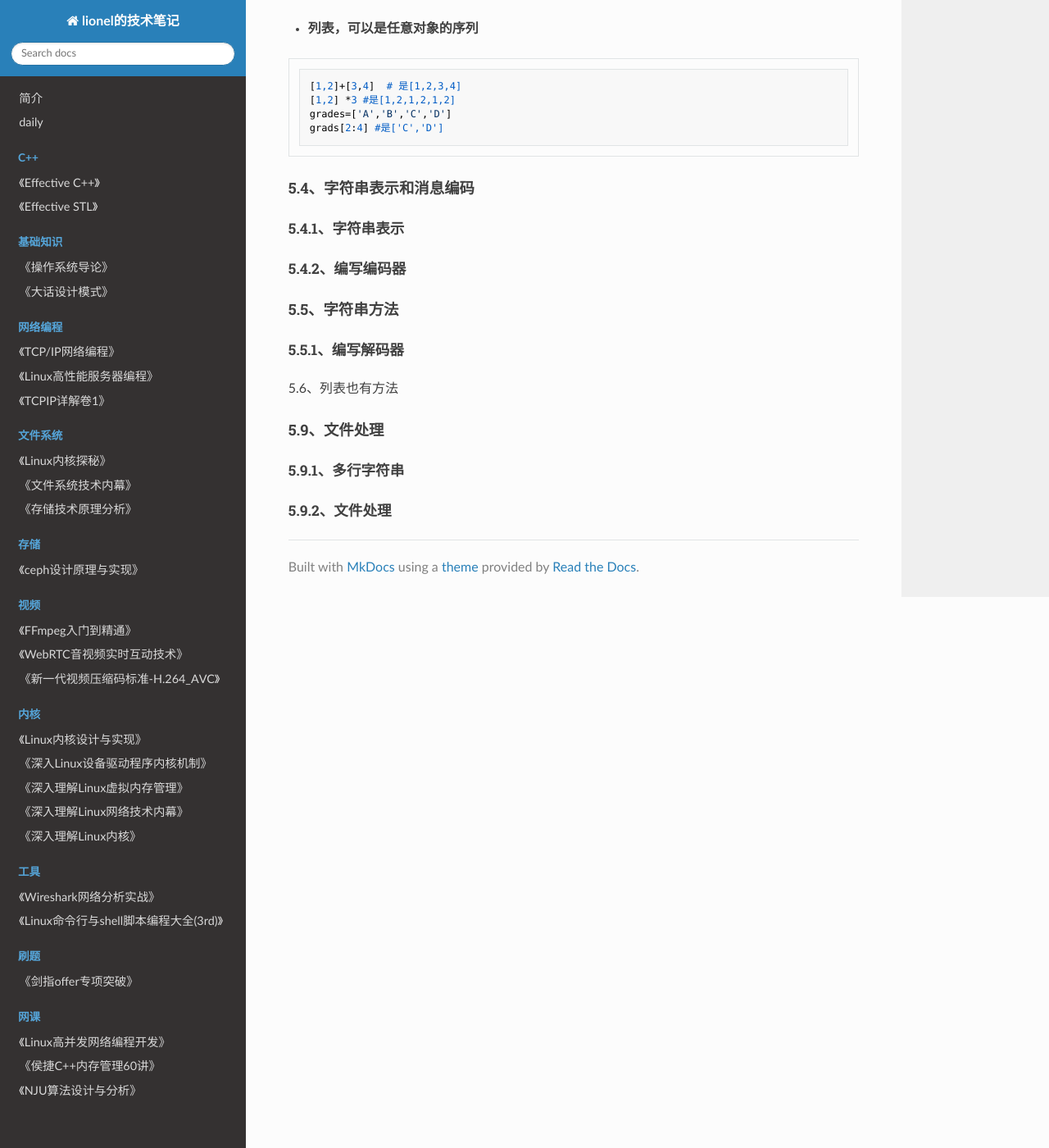
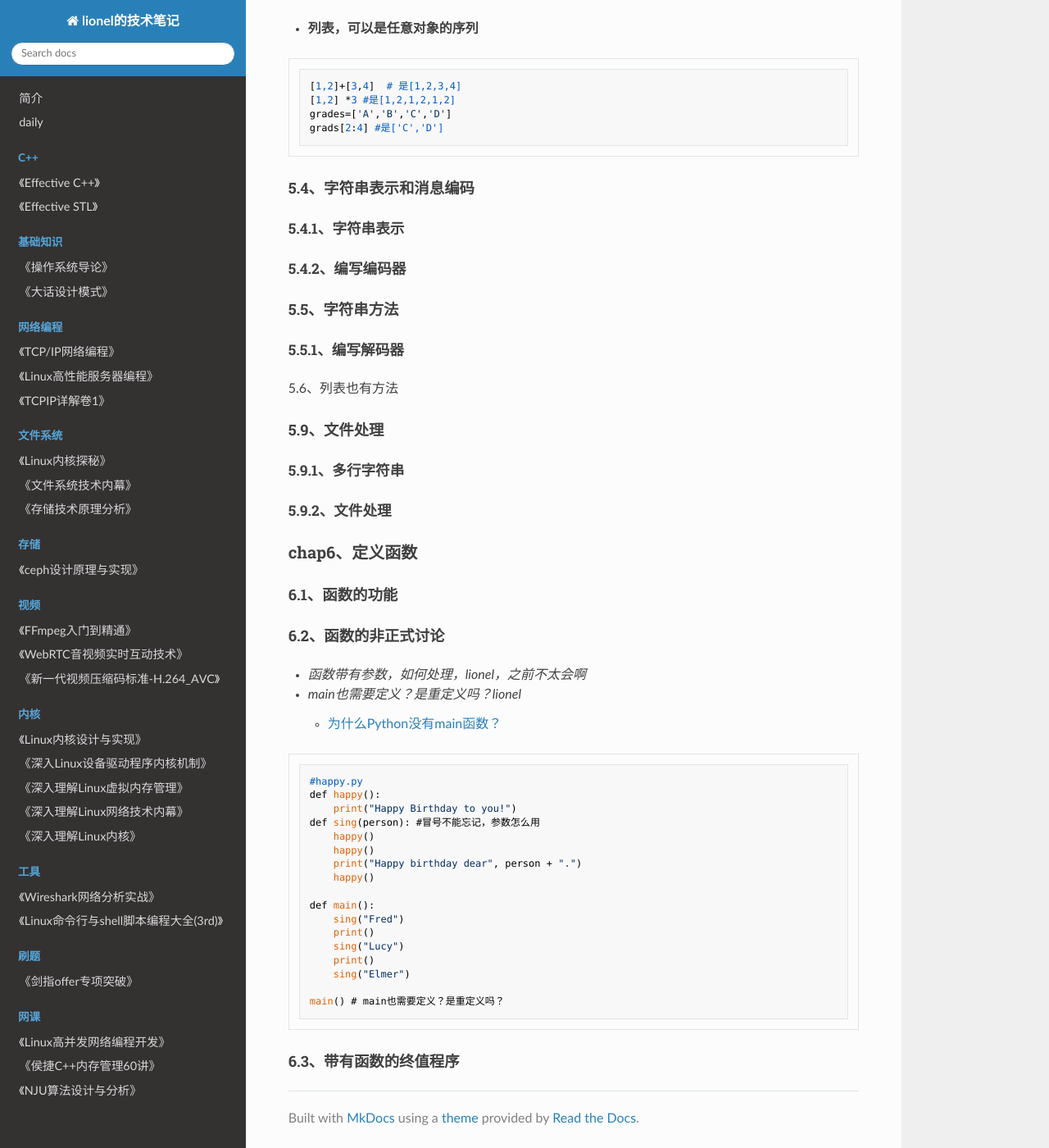
Before and after one commit to wolflion/booknotes, an MkDocs documentation site: the page built from docs/15tool/python程序设计（3rd）.md, in a window 1280 px wide and 1400 px high, scrolled down 2098 px. Shown: the whole window at 82% size. Built offline with MkDocs 1.6.1, drawn with Linux system fonts in a browser that asks for light colours; nearby versions of some CDN libraries.

Commit message:
Update python程序设计（3rd）.md

````diff
--- a/docs/15tool/python程序设计（3rd）.md
+++ b/docs/15tool/python程序设计（3rd）.md
@@ -112,3 +112,38 @@ grads[2:4] #是['C','D']
 ##### 5.9.1、多行字符串
 
 ##### 5.9.2、文件处理
+
+### chap6、定义函数
+
+#### 6.1、函数的功能
+
+#### 6.2、函数的非正式讨论
+
++ *函数带有参数，如何处理，lionel，之前不太会啊*
++ *main也需要定义？是重定义吗？lionel*
+  + [为什么Python没有main函数？](https://www.zhihu.com/question/587995854/answer/2928659729?utm_id=0)
+
+```python
+#happy.py
+def happy():
+    print("Happy Birthday to you!")
+def sing(person): #冒号不能忘记，参数怎么用
+    happy()
+    happy()
+    print("Happy birthday dear", person + ".")
+    happy()
+
+def main():
+    sing("Fred")
+    print()
+    sing("Lucy")
+    print()
+    sing("Elmer")
+
+main() # main也需要定义？是重定义吗？
+
+```
+
+
+
+#### 6.3、带有函数的终值程序
````
